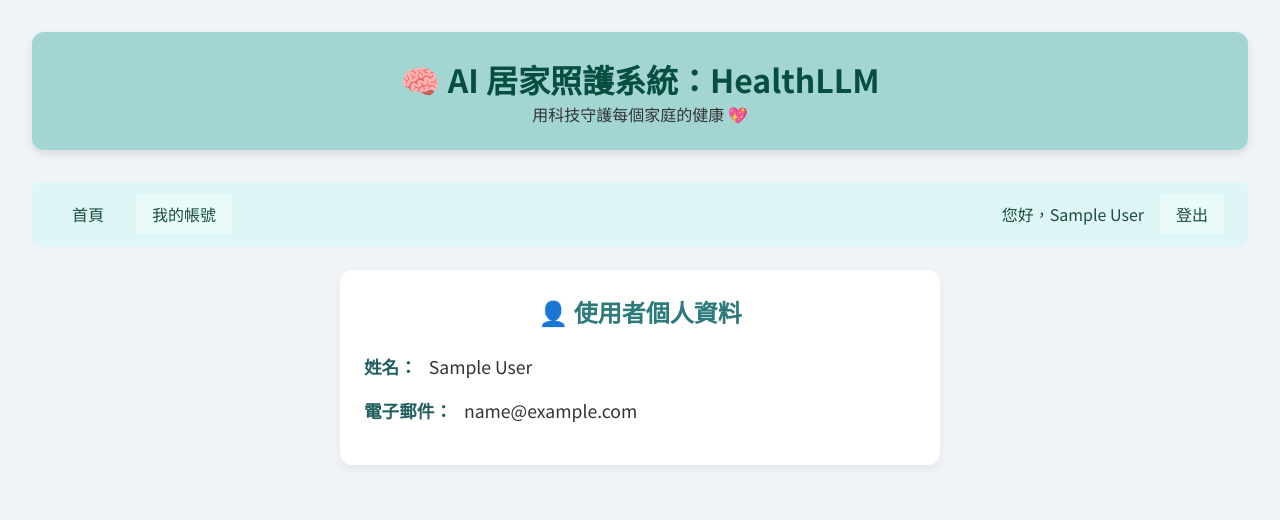
After one commit to KyleHung7/HealthLLM, a Flask app: page /auth/profile in a window 1280 px wide. The commit adds this page. Shown: the top 520 px of the page. Run offline with Flask 3, Linux system fonts and the light colour scheme; the visitor is signed in with stand-in values (Sample User, id 1); parts of the project's set-up code (start-up, migrations or seed data) failed here and were passed over.

Commit message:
Added user authentication: Integrated Google OAuth

```diff
--- a/healthanaly/app.py
+++ b/healthanaly/app.py
@@ -1,10 +1,11 @@
 import os
 import threading
 import pandas as pd
-from flask import Flask, render_template, request, send_file
+from flask import Flask, render_template, request, send_file, redirect, url_for, make_response
 from flask_socketio import SocketIO
 from werkzeug.utils import secure_filename
 from dotenv import load_dotenv
+from flask_login import login_required, current_user
 from health_analysis import (
     process_health_summary,
     health_trend_analysis,
@@ -14,15 +15,26 @@ from health_analysis import (
     generate_html,
     generate_pdf_from_html
 )
+from auth import init_auth, get_user_upload_folder
 
 # Load environment variables
 load_dotenv()
+
+# Allow OAuth over HTTP for development
+os.environ['OAUTHLIB_INSECURE_TRANSPORT'] = '1'
 
 # Flask and SocketIO initialization
 app = Flask(__name__)
 app.config['UPLOAD_FOLDER'] = 'Uploads'
 app.config['TMP_FOLDER'] = 'tmp'
 app.config['SECRET_KEY'] = os.getenv("SECRET_KEY", "your-secret-key")
+app.config['GOOGLE_CLIENT_ID'] = os.getenv("GOOGLE_CLIENT_ID")
+app.config['GOOGLE_CLIENT_SECRET'] = os.getenv("GOOGLE_CLIENT_SECRET")
+app.config['OAUTHLIB_INSECURE_TRANSPORT'] = True
+
+# 初始化認證
+init_auth(app)
+
 socketio = SocketIO(app, async_mode='threading', cors_allowed_origins="*")
 
 # Create upload and temporary folders
@@ -35,28 +47,31 @@ def index():
     return render_template('index.html')
 
 # Background task for health summary
-def summary_background_task(file_path, data_type):
+def summary_background_task(file_path, data_type, user_id):
     try:
         df = pd.read_csv(file_path)
         df.fillna("無", inplace=True)
         summary_df = process_health_summary(df, data_type)
         html_content = generate_html(summary_df, f"{data_type.replace('_', ' ').title()} 健康紀錄分析")
-        pdf_path = generate_pdf_from_html(html_content, data_type)
+
+        # 使用使用者 ID 來命名 PDF 檔案
+        pdf_filename = f"{data_type}_{user_id}_summary.pdf"
+        pdf_path = generate_pdf_from_html(html_content, pdf_filename)
+
         socketio.emit('update', {'message': '🟢 健康摘要生成完成', 'event_type': 'summary'})
         socketio.emit('summary_result', {
             'html_content': html_content,
-            'pdf_url': f'/download_pdf/{data_type}',
+            'pdf_url': f'/download_pdf/{pdf_filename}',
             'event_type': 'summary'
         })
     except Exception as e:
         socketio.emit('update', {'message': f"❌ 摘要生成錯誤: {str(e)}", 'event_type': 'summary'})
 
 # Background task for trend analysis
-def trend_background_task(file_path):
+def trend_background_task(file_path, user_id):
     try:
         df = pd.read_csv(file_path)
         df.fillna("無", inplace=True)
-        user_id = os.path.splitext(os.path.basename(file_path))[0]
 
         # Determine data_type based on CSV validation
         data_type = 'blood_pressure' if validate_bp_csv(df) else 'blood_sugar' if validate_sugar_csv(df) else None
@@ -64,7 +79,7 @@ def trend_background_task(file_path):
             socketio.emit('update', {'message': '❌ CSV 檔案格式不符合血壓或血糖分析要求', 'event_type': 'trend'})
             return
 
-        result = health_trend_analysis(file_path)
+        result = health_trend_analysis(file_path, user_id)
         socketio.emit('update', {'message': '🟢 趨勢分析完成', 'event_type': 'trend'})
         socketio.emit('trend_result', {
             'trend_output': result,
@@ -76,12 +91,14 @@ def trend_background_task(file_path):
 
 # Upload CSV for health summary and generate PDF
 @app.route('/upload_summary', methods=['POST'])
+@login_required
 def upload_summary():
     file = request.files.get('file')
     if not file or file.filename == '':
         return '請選擇檔案', 400
 
     filename = secure_filename(file.filename)
+    user_folder = get_user_upload_folder()
     file_path = os.path.join(app.config['TMP_FOLDER'], filename)
     file.save(file_path)
 
@@ -96,7 +113,7 @@ def upload_summary():
             return "CSV 欄位不符合血壓或血糖摘要格式", 400
 
         socketio.emit('update', {'message': '🟢 檔案上傳成功，開始生成健康摘要...', 'event_type': 'summary'})
-        thread = threading.Thread(target=summary_background_task, args=(file_path, data_type))
+        thread = threading.Thread(target=summary_background_task, args=(file_path, data_type, current_user.id))
         thread.start()
         return '檔案已上傳並開始處理。', 200
     except Exception as e:
@@ -105,31 +122,43 @@ def upload_summary():
 
 # Upload CSV for trend analysis
 @app.route('/upload_trend', methods=['POST'])
+@login_required
 def upload_trend():
     file = request.files.get('file')
     if not file or file.filename == '':
         return '請選擇檔案', 400
 
     filename = secure_filename(file.filename)
-    file_path = os.path.join(app.config['UPLOAD_FOLDER'], filename)
+    user_folder = get_user_upload_folder()
+    file_path = os.path.join(user_folder, filename)
     file.save(file_path)
 
     socketio.emit('update', {'message': '🟢 檔案上傳成功，開始趨勢分析...', 'event_type': 'trend'})
-    thread = threading.Thread(target=trend_background_task, args=(file_path,))
+    thread = threading.Thread(target=trend_background_task, args=(file_path, current_user.id))
     thread.start()
     return '檔案已上傳並開始處理。', 200
 
 # Download PDF report
-@app.route('/download_pdf/<data_type>')
-def download_pdf(data_type):
-    pdf_path = f"static/{data_type}_summary.pdf"
+@app.route('/download_pdf/<pdf_filename>')
+@login_required
+def download_pdf(pdf_filename):
+    pdf_path = f"static/{pdf_filename}"
     if os.path.exists(pdf_path):
-        return send_file(pdf_path, as_attachment=True, download_name=f"{data_type}_summary.pdf")
+        response = make_response(send_file(pdf_path, as_attachment=True, download_name=pdf_filename))
+        response.headers['Cache-Control'] = 'no-store, no-cache, must-revalidate, post-check=0, pre-check=0, max-age=0'
+        response.headers['Pragma'] = 'no-cache'
+        response.headers['Expires'] = '-1'
+        return response
     return 'PDF 文件不存在', 404
 
 # Download trend image
 @app.route('/download_trend/<user_id>/<data_type>')
+@login_required
 def download_trend(user_id, data_type):
+    # 確認使用者只能下載自己的文件
+    if current_user.id != user_id:
+        return '您沒有權限存取此檔案', 403
+
     if data_type == 'blood_pressure':
         image_path = f"static/moodtrend/bp_trend_{user_id}.png"
         download_name = f"bp_trend_{user_id}.png"
@@ -140,11 +169,16 @@ def download_trend(user_id, data_type):
         return '無效的趨勢圖型', 400
 
     if os.path.exists(image_path):
-        return send_file(image_path, as_attachment=True, download_name=download_name)
+        response = make_response(send_file(image_path, as_attachment=True, download_name=download_name))
+        response.headers['Cache-Control'] = 'no-store, no-cache, must-revalidate, post-check=0, pre-check=0, max-age=0'
+        response.headers['Pragma'] = 'no-cache'
+        response.headers['Expires'] = '-1'
+        return response
     return '趨勢圖不存在', 404
 
 # Answer caregiver questions
 @app.route('/ask_question', methods=['POST'])
+@login_required
 def ask_question():
     question = request.form.get('question', '').strip()
     if not question:
--- a/healthanaly/requirements.txt
+++ b/healthanaly/requirements.txt
@@ -8,3 +8,5 @@ matplotlib==3.10.1
 seaborn==0.13.2
 snownlp==0.12.3
 markdown==3.8
+Flask-Login==0.6.3
+Authlib==1.5.2
--- /dev/null
+++ b/healthanaly/static/css/navbar.css
@@ -0,0 +1,53 @@
+.navbar {
+    display: flex;
+    justify-content: space-between;
+    align-items: center;
+    padding: 0.75rem 1.5rem;
+    background-color: #def7f6;
+    border-radius: 8px;
+    margin-bottom: 1.5rem;
+    box-shadow: 0 2px 4px rgba(0,0,0,0.02);
+    backdrop-filter: blur(8px);
+}
+
+.navbar__links {
+    display: flex;
+    gap: 1rem;
+}
+
+.navbar__link {
+    color: #1a4d40;
+    text-decoration: none;
+    padding: 0.5rem 1rem;
+    border-radius: 4px;
+    transition: all 0.2s ease;
+}
+
+.navbar__link:hover {
+    background-color: rgba(255, 255, 255, 0.5);
+    transform: translateY(-1px);
+}
+
+.navbar__link--active {
+    background-color: rgba(255, 255, 255, 0.3);
+    font-weight: 500;
+}
+
+.navbar__user {
+    display: flex;
+    align-items: center;
+    gap: 1rem;
+}
+
+.navbar__username {
+    color: #1a4d40;
+    font-weight: 500;
+}
+
+.navbar__link--logout {
+    background-color: rgba(255, 255, 255, 0.3);
+}
+
+.navbar__link--logout:hover {
+    background-color: rgba(255, 255, 255, 0.5);
+}
--- /dev/null
+++ b/healthanaly/templates/partials/navbar.html
@@ -0,0 +1,12 @@
+{% if current_user.is_authenticated %}
+<nav class="navbar">
+    <div class="navbar__links">
+        <a href="/" class="navbar__link {% if request.path == '/' %}navbar__link--active{% endif %}">首頁</a>
+        <a href="/auth/profile" class="navbar__link {% if request.path == '/auth/profile' %}navbar__link--active{% endif %}">我的帳號</a>
+    </div>
+    <div class="navbar__user">
+        <span class="navbar__username">您好，{{ current_user.name }}</span>
+        <a href="/auth/logout" class="navbar__link navbar__link--logout">登出</a>
+    </div>
+</nav>
+{% endif %}
--- /dev/null
+++ b/healthanaly/templates/profile.html
@@ -0,0 +1,129 @@
+<!DOCTYPE html>
+<html lang="zh-TW">
+<head>
+    <meta charset="UTF-8">
+    <title>使用者個人資料 - AI 居家照護系統</title>
+    <meta name="viewport" content="width=device-width, initial-scale=1.0"/>
+
+    <!-- 字體與樣式 -->
+    <link href="https://fonts.googleapis.com/css2?family=Noto+Sans+TC:wght@400;700&display=swap" rel="stylesheet">
+    <link href="{{ url_for('static', filename='css/navbar.css') }}" rel="stylesheet">
+    <style>
+        * {
+            margin: 0;
+            padding: 0;
+            box-sizing: border-box;
+        }
+
+        body {
+            font-family: 'Noto Sans TC', sans-serif;
+            background: #f0f4f8;
+            color: #333;
+            padding: 2rem;
+        }
+
+        header {
+            background: #a3d5d3;
+            padding: 1.5rem;
+            border-radius: 12px;
+            box-shadow: 0 4px 10px rgba(0,0,0,0.1);
+            text-align: center;
+            margin-bottom: 2rem;
+        }
+
+        header h1 {
+            font-size: 2rem;
+            color: #064f40;
+        }
+
+        .section {
+            background: white;
+            border-radius: 12px;
+            padding: 1.5rem;
+            box-shadow: 0 4px 10px rgba(0,0,0,0.05);
+            margin-bottom: 1.5rem;
+            max-width: 600px; /* Limit width for profile */
+            margin-left: auto;
+            margin-right: auto;
+        }
+
+        h2 {
+            color: #2c7a7b;
+            margin-bottom: 1.5rem;
+            text-align: center;
+        }
+
+        .profile-info p {
+            margin-bottom: 1rem;
+            font-size: 1.1rem;
+            line-height: 1.6;
+        }
+
+        .profile-info strong {
+            color: #205e60;
+            margin-right: 0.5rem;
+        }
+
+        .login-section {
+            text-align: center;
+            padding: 2rem;
+        }
+
+        .login-section p {
+            margin-bottom: 1.5rem;
+        }
+
+        .login-btn {
+            padding: 0.7rem 1.5rem;
+            background-color: #4285F4;
+            color: white;
+            border: none;
+            border-radius: 8px;
+            font-size: 1rem;
+            cursor: pointer;
+            text-decoration: none;
+            display: inline-flex;
+            align-items: center;
+        }
+
+        .login-btn:hover {
+            background-color: #3367D6;
+        }
+
+        .login-btn img {
+            margin-right: 0.5rem;
+            height: 1.5rem;
+        }
+
+    </style>
+</head>
+<body>
+    <header>
+        <h1>🧠 AI 居家照護系統：HealthLLM</h1>
+        <p>用科技守護每個家庭的健康 💖</p>
+    </header>
+
+    {% include 'partials/navbar.html' %}
+
+    {% if current_user.is_authenticated %}
+    <div class="section">
+        <h2>👤 使用者個人資料</h2>
+        <div class="profile-info">
+            <p><strong>姓名：</strong> {{ current_user.name }}</p>
+            <p><strong>電子郵件：</strong> {{ current_user.email }}</p>
+            <!-- Add more profile details here if needed -->
+        </div>
+    </div>
+    {% else %}
+    <div class="section login-section">
+        <h2>請先登入系統</h2>
+        <p>您需要登入才能查看個人資料</p>
+        <a href="/auth/login" class="login-btn">
+            <img src="https://developers.google.com/identity/images/g-logo.png" alt="Google Logo" style="border-radius: 50%;">
+            使用 Google 帳號登入
+        </a>
+    </div>
+    {% endif %}
+
+</body>
+</html>
```
Also changed, not shown: healthanaly/auth.py (added, +124 -0 lines), healthanaly/health_analysis.py (+6 -7 lines), healthanaly/static/css/style.css (deleted, +0 -54 lines), healthanaly/templates/index.html (+73 -2 lines), 2 other files.
